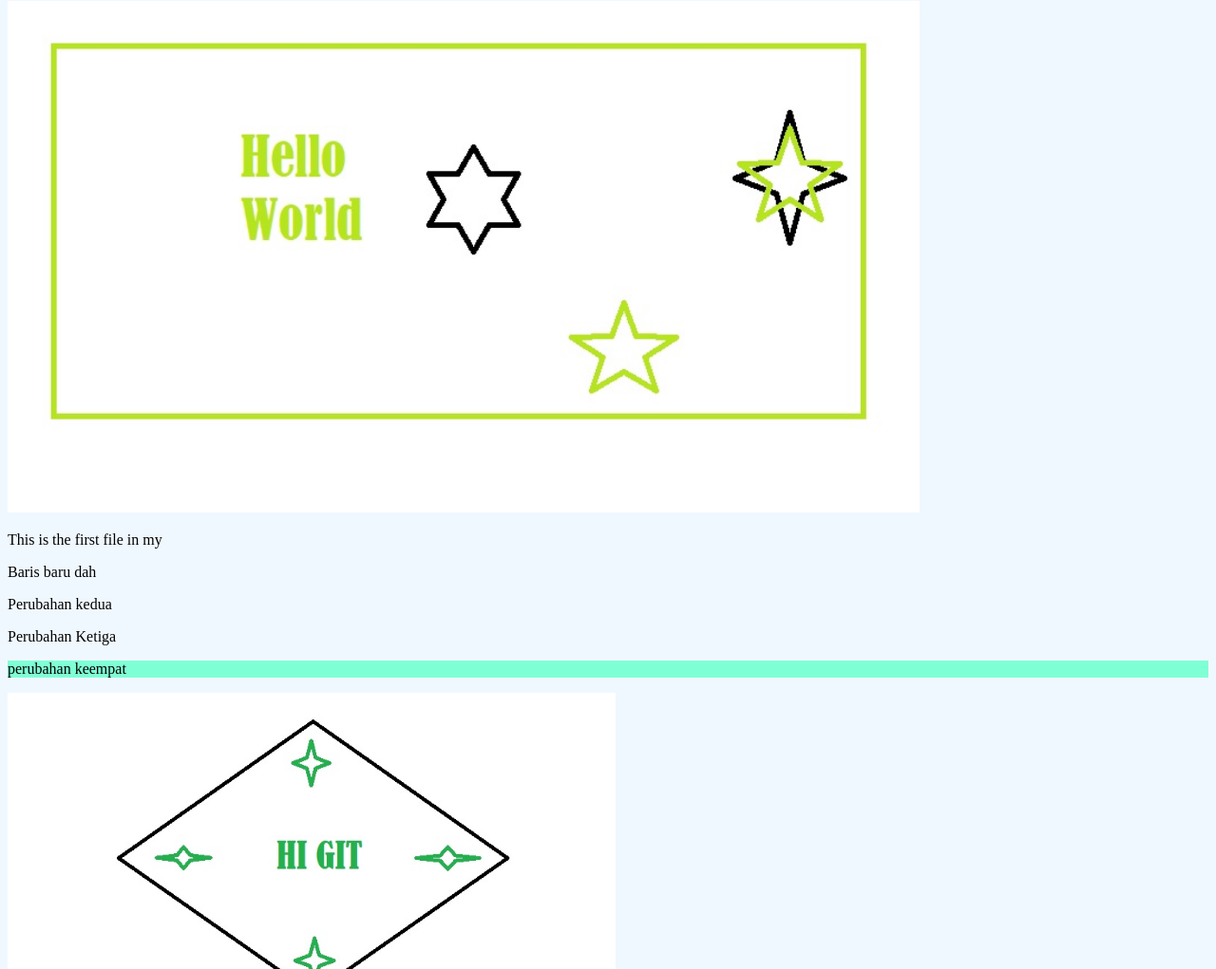
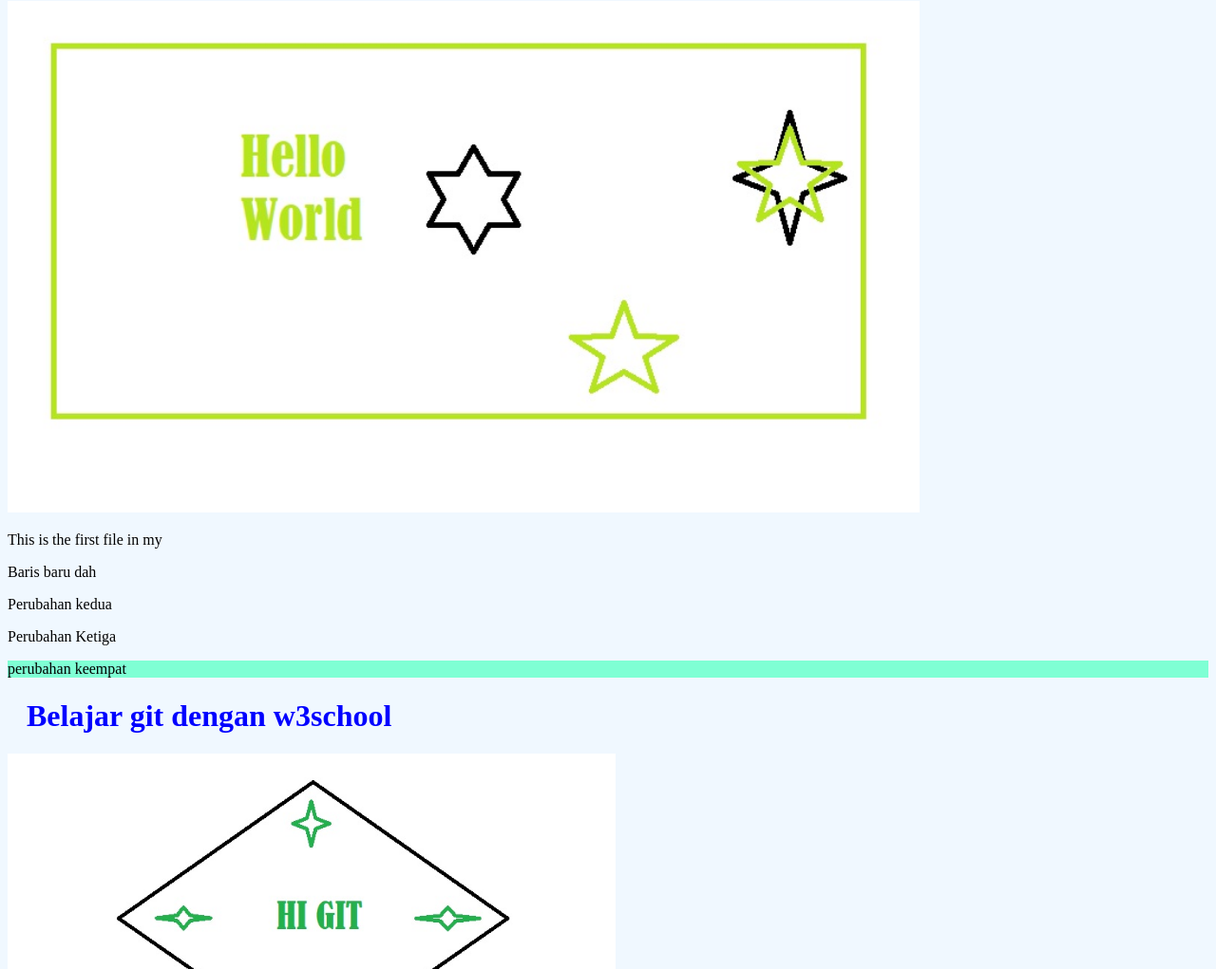
Before and after one commit to Bayu-Jeff/hello-world, a plain HTML site: page index.html in a window 1280 px wide. Shown: the part 79-1100 px from the top of the page at 95% size. Drawn offline with Linux system fonts and the light colour scheme.

Commit message:
update index

```diff
--- a/index.html
+++ b/index.html
@@ -17,6 +17,7 @@
     <p>Perubahan kedua </p>
     <p>Perubahan Ketiga</p>
     <p style="background-color: aquamarine">perubahan keempat</p>
+    <h1>Belajar git dengan w3school</h1>
     <div><img src="img_hello_git.jpg" alt="Hello Git" style="width: 100%;max-width: 640px"> </div>
 </body>
 
```
